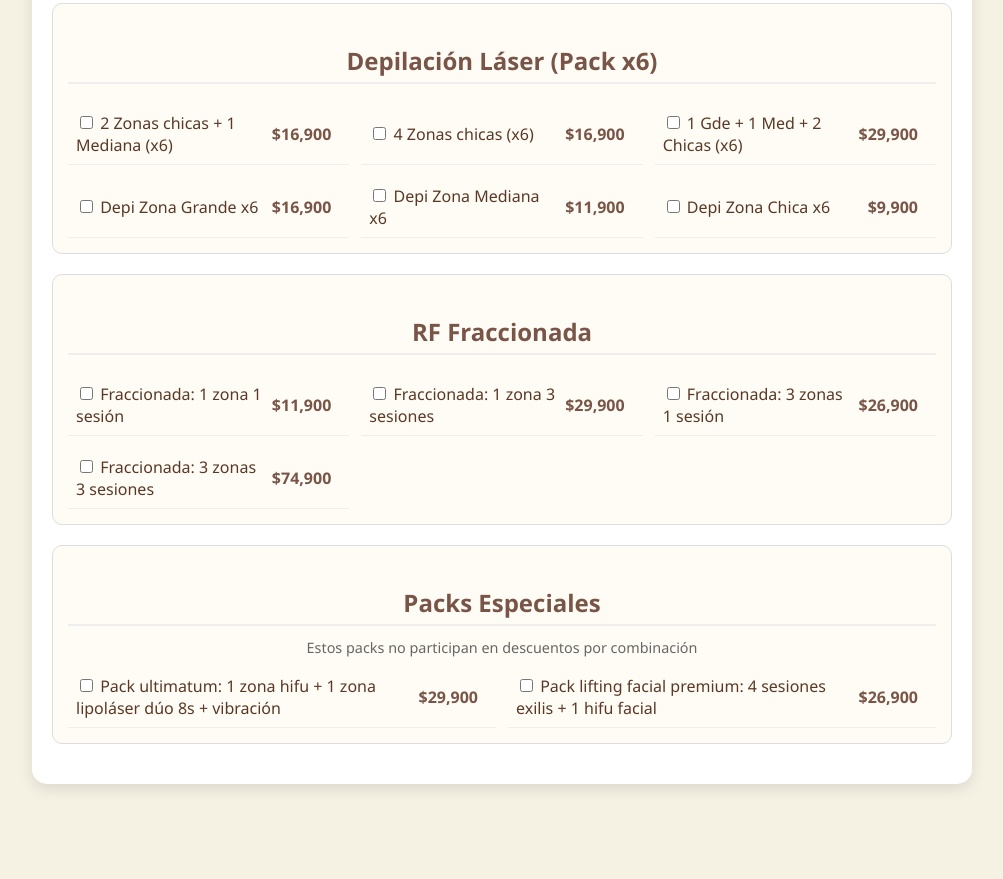
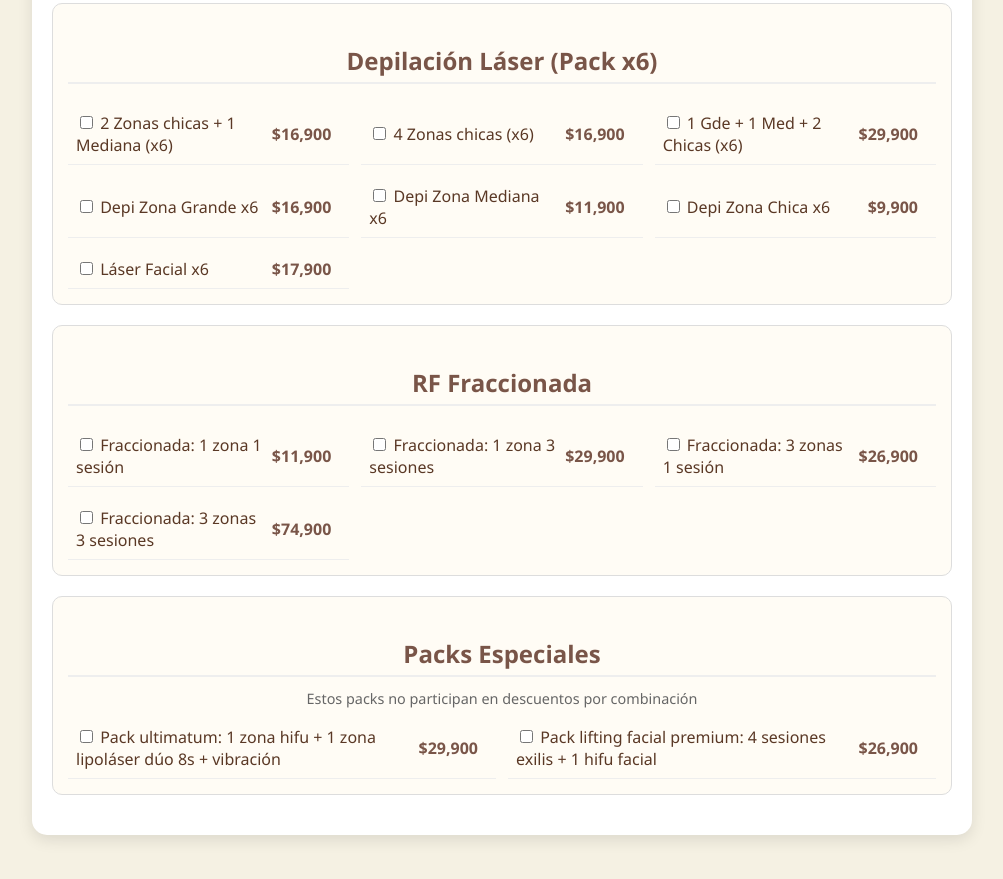
Before and after one commit to saludbellezasas-creator/Presupuestador, a plain HTML site: page index.html in a window 1280 px wide. Shown: the part 1153-2032 px from the top of the page, without its empty margins (138-1141 px from the left). Drawn offline with Linux system fonts and the light colour scheme.

Commit message:
Update index.html

```diff
--- a/index.html
+++ b/index.html
@@ -124,6 +124,7 @@
         depi_grande: { name: "Depi Zona Grande x6", nuevo: 16900, viejo: 16900, tipo: 'depi' },
         depi_mediana: { name: "Depi Zona Mediana x6", nuevo: 11900, viejo: 8900, tipo: 'depi' },
         depi_chica: { name: "Depi Zona Chica x6", nuevo: 9900, viejo: 4900, tipo: 'depi' },
+        laser_facial_x6: { name: "Láser Facial x6", nuevo: 17900, viejo: 12900, tipo: 'depi' },
 
         // FRACCIONADA
         frac_1z1s: { name: "Fraccionada: 1 zona 1 sesión", nuevo: 11900, viejo: 11900, tipo: 'frac' },
```
